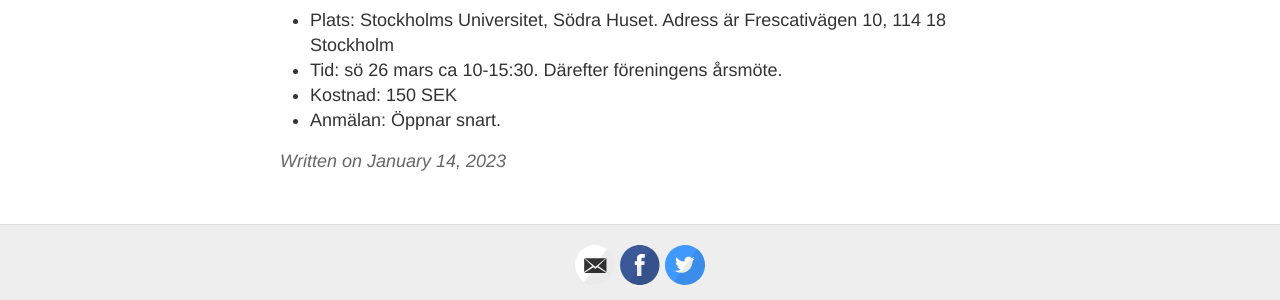
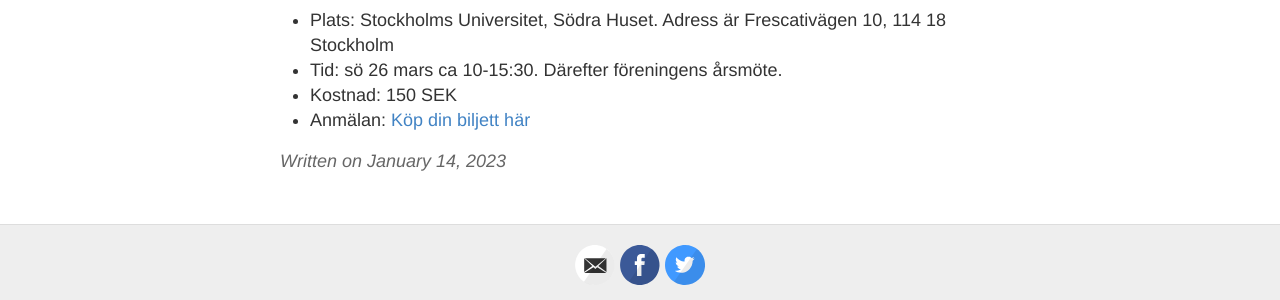
Before and after one commit to bitcoinforeningen/bitcoinforeningen.github.io, a Jekyll site: the page built from _posts/2023-01-14-symposium.md, in a window 1280 px wide. Shown: the part 685-985 px from the top of the page. Built offline with Jekyll 4.4.1, drawn with Linux system fonts in a browser that asks for light colours.

Commit message:
Update 2023-01-14-symposium.md

```diff
--- a/_posts/2023-01-14-symposium.md
+++ b/_posts/2023-01-14-symposium.md
@@ -18,4 +18,4 @@ Vi undersöker också möjligheten till social samvaro på kvällen.
 * Plats: Stockholms Universitet, Södra Huset. Adress är Frescativägen 10, 114 18 Stockholm
 * Tid: sö 26 mars ca 10-15:30. Därefter föreningens årsmöte.
 * Kostnad: 150 SEK
-* Anmälan: Öppnar snart.
+* Anmälan: [Köp din biljett här](https://boka.se/event/bitcoin-symposium-2023-stockholms-universitet-stockho--(x4fez7nc))
```
